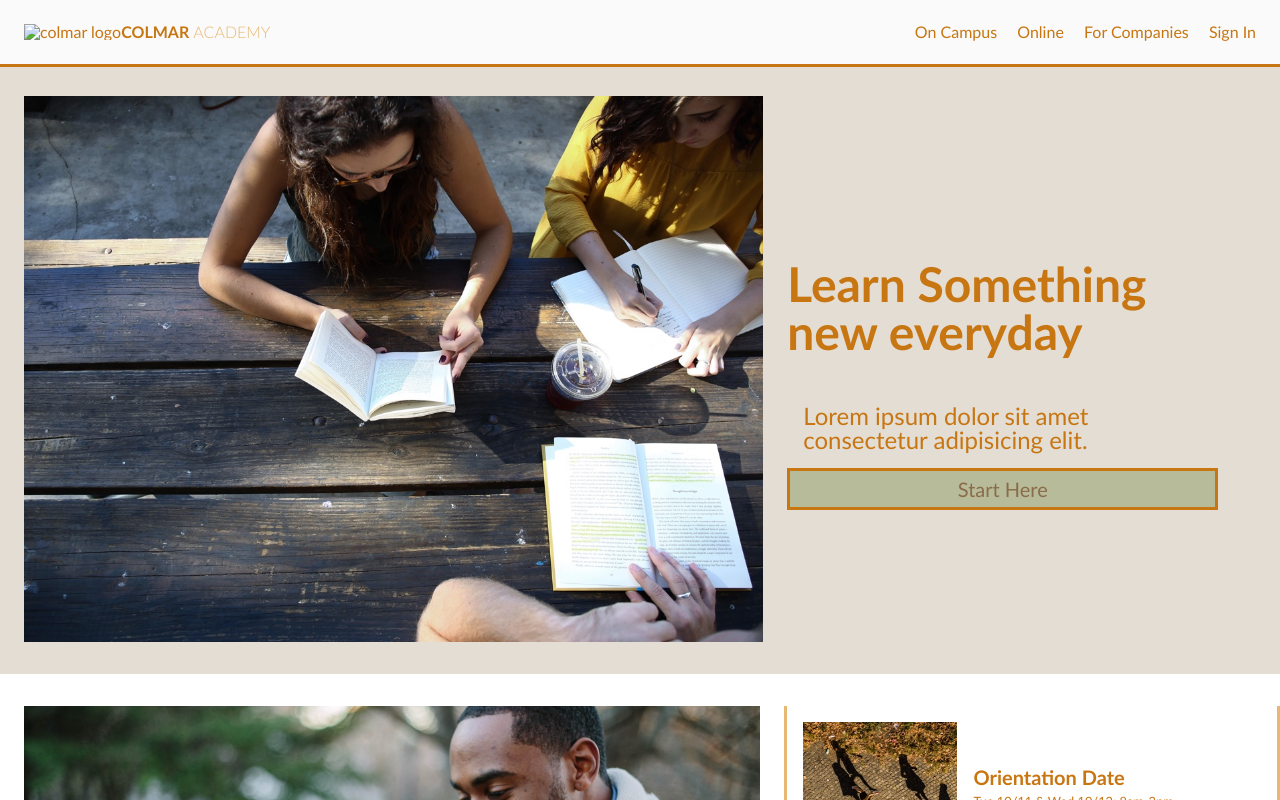
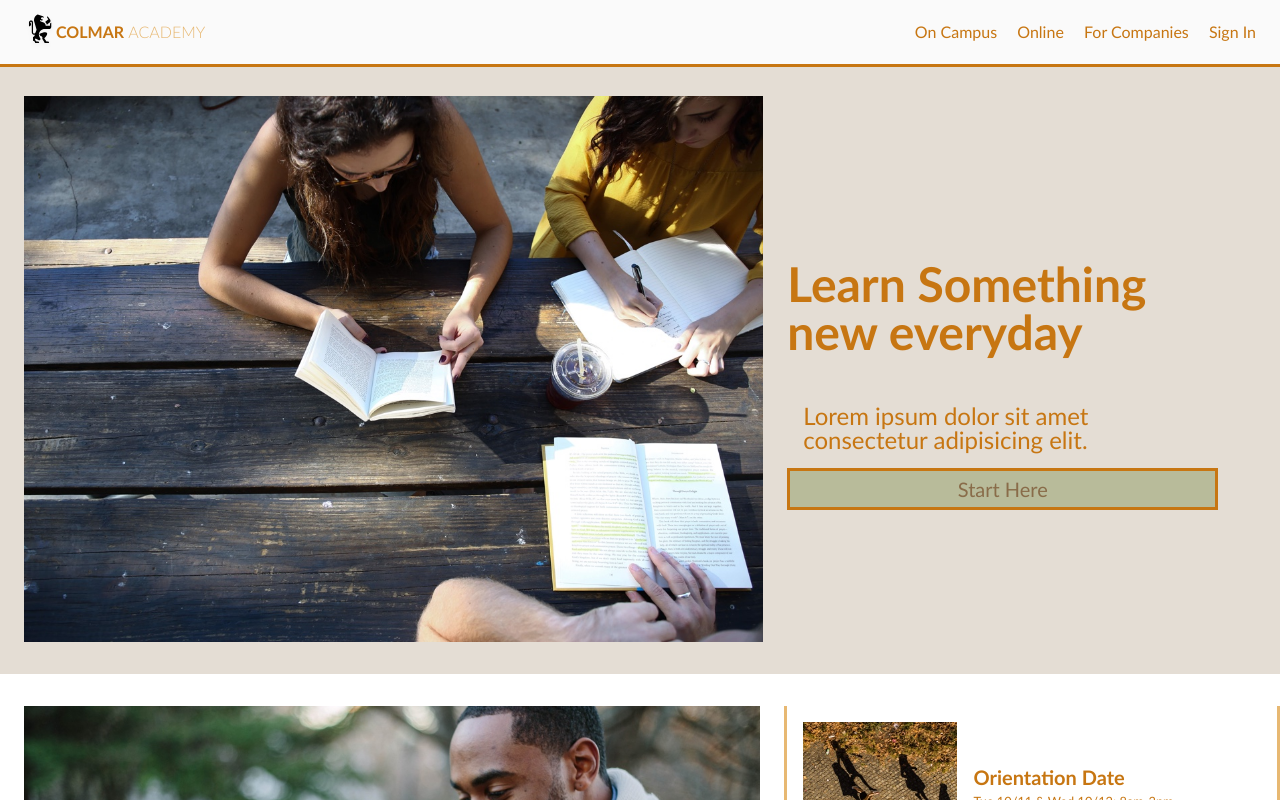
Before and after one commit to macakz/colmar-academy, a plain HTML site: page index.html in a window 1280 px wide. Shown: the top 800 px of the page. Drawn offline with Linux system fonts and the light colour scheme; the site is published under a folder, as on GitHub Pages, so addresses that start at the root find nothing.

Commit message:
fixed colmar logo

```diff
--- a/index.html
+++ b/index.html
@@ -12,7 +12,7 @@
     <header>
       <nav class="container flex-box">
         <div class="logo flex-box">
-          <a href="#"><img src="/resources/images/ic-logo.svg" alt="colmar logo"/></a>
+          <a href="#"><img src="resources/images/ic-logo.svg" alt="colmar logo"/></a>
           <a href="#" class="mobile"><img src="resources/images/ic-on-campus.svg" alt="campus mobile icon"></a>
           <a href="#" class="mobile"><img src="resources/images/ic-online.svg" alt="online mobile icon"></a>
           <a href="#" class="mobile"><img src="resources/images/ic-login.svg" alt="login mobile icon"></a>
```
